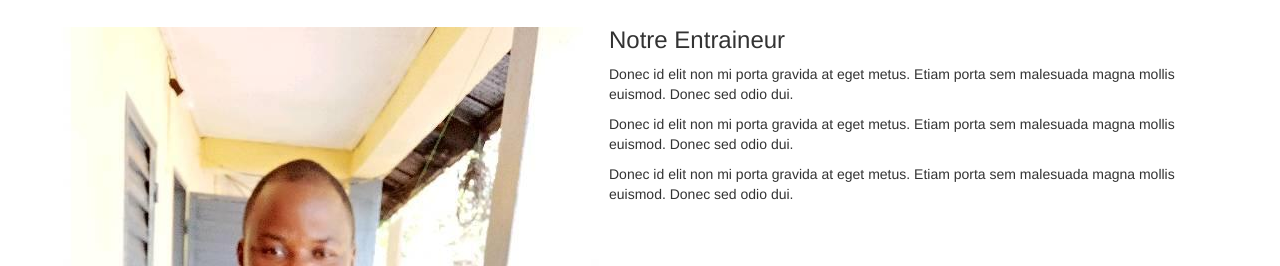
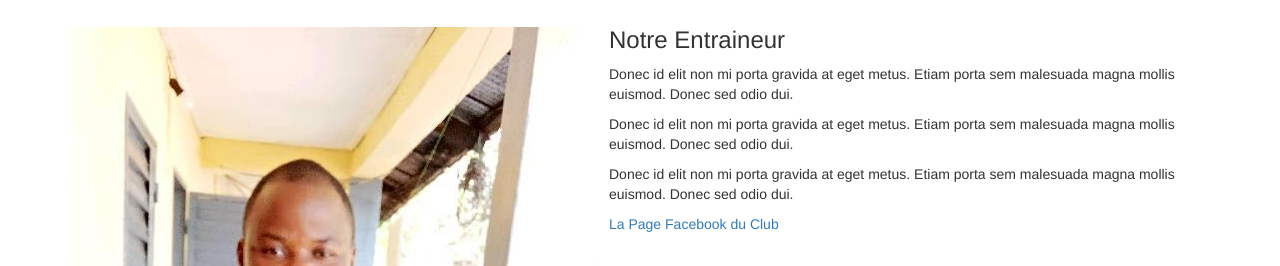
Before and after one commit to nazimboudeffa/club-foot-conakry, a plain HTML site: page index.html in a window 1280 px wide. Shown: the part 686-952 px from the top of the page. Drawn offline with nearby package versions, Linux system fonts and the light colour scheme.

Commit message:
Facebook page

```diff
--- a/index.html
+++ b/index.html
@@ -66,6 +66,7 @@
         <p>Donec id elit non mi porta gravida at eget metus. Etiam porta sem malesuada magna mollis euismod. Donec sed odio dui.</p>
         <p>Donec id elit non mi porta gravida at eget metus. Etiam porta sem malesuada magna mollis euismod. Donec sed odio dui.</p>
         <p>Donec id elit non mi porta gravida at eget metus. Etiam porta sem malesuada magna mollis euismod. Donec sed odio dui.</p>
+        <p><a href="https://www.facebook.com/Acad%C3%A9mie-racing-club-de-Conakry-110971070757155">La Page Facebook du Club</a></p>
       </div>
    </div>
 </div>
```
